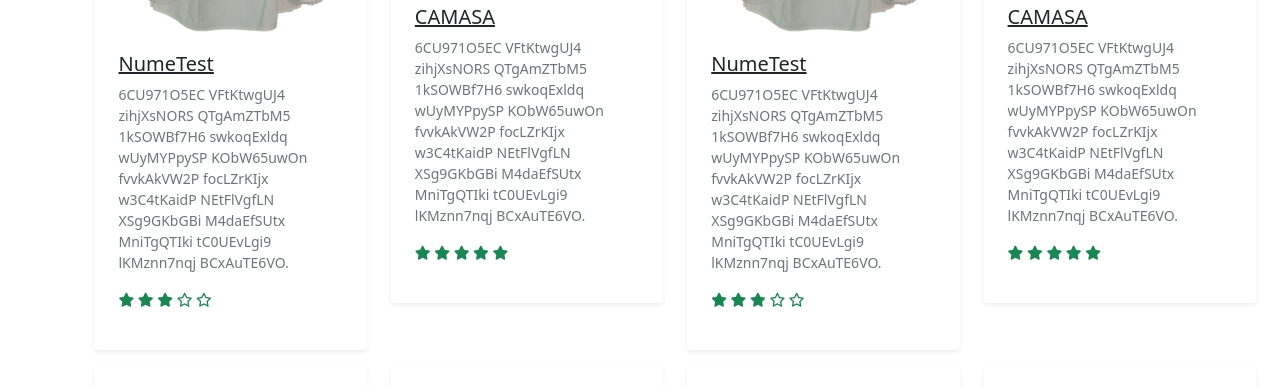
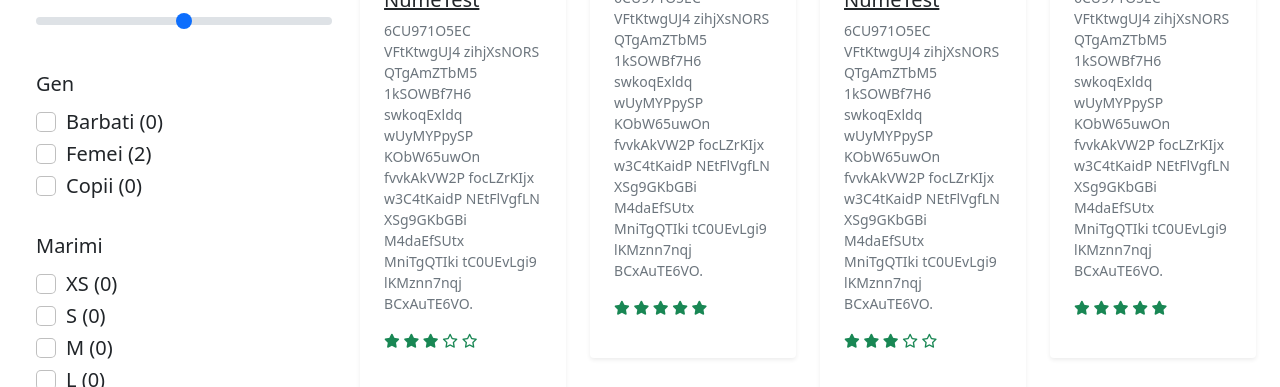
Before and after one commit to danielsofran/WebsiteTemplateDjango, a Django app: page /galerie in a window 1280 px wide. Shown: the part 347-734 px from the top of the page. Run offline with Django 4.2, Linux system fonts and the light colour scheme; data comes from the database, SQL or seed files in the repository; both versions use the stored data as it was after the commit; some libraries are stand-ins or nearby versions.

Commit message:
parte client gata

```diff
--- a/magazin/models.py
+++ b/magazin/models.py
@@ -1,5 +1,6 @@
 from django.db import models
 from django.contrib.auth.models import User as UserAdmin
+from WebsiteTemplate.settings import OwnSettings
 
 class Rating(models.Model):
     stars = models.IntegerField("Stele", default=0)
@@ -25,13 +26,13 @@ class Pret(models.Model):
 
 
 class Imagini(models.Model):
-    card = models.FileField("Card Image", upload_to="Products/", blank=False, null=True)
+    card = models.FileField("Card Image", upload_to=OwnSettings.productimagepath, blank=False, null=True)
     def __str__(self):
         return self.card.path
 
 
 class Imagine(models.Model):
-    img = models.FileField("Image", upload_to="Products/", blank=False, null=True)
+    img = models.FileField("Image", upload_to=OwnSettings.productimagepath, blank=False, null=True)
     colectie = models.ForeignKey(Imagini, related_name="ColectieImagini", blank=True, on_delete=models.CASCADE, null=True)
     def __str__(self):
         return self.img.path
--- a/magazin/static/magazin/js/utils.js
+++ b/magazin/static/magazin/js/utils.js
@@ -1,5 +1,4 @@
-function getsize()
-{
+function getsize() {
     var win = window,
         doc = document,
         docElem = doc.documentElement,
@@ -13,25 +12,20 @@ function getsize()
 function openModal() {
   document.getElementById("myModal").style.display = "block";
 }
-
 // Close the Modal
 function closeModal() {
   document.getElementById("myModal").style.display = "none";
 }
-
 var slideIndex = 1;
 showSlides(slideIndex);
-
 // Next/previous controls
 function plusSlides(n) {
   showSlides(slideIndex += n);
 }
-
 // Thumbnail image controls
 function currentSlide(n) {
   showSlides(slideIndex = n);
 }
-
 function showSlides(n) {
   var i;
   var slides = document.getElementsByClassName("mySlides");
@@ -50,6 +44,7 @@ function showSlides(n) {
   // captionText.innerHTML = dots[slideIndex-1].alt;
 }
 
+// evaluare produs
 function fillStars(index){
   if(!rated) {
       for (let i = 0; i < 5; ++i) {
@@ -64,26 +59,65 @@ function fillStars(index){
       }
   }
 }
-
+function serialize(obj) {
+  var str = [];
+  for(var p in obj)
+     str.push(encodeURIComponent(p) + "=" + encodeURIComponent(obj[p]));
+  return str.join("&");
+}
+function activateAlert(text, state="success"){
+    alerttag = document.getElementById("alerteval")
+    alert(state)
+    alert(alerttag.classList.length)
+    for(let i=0;i<alerttag.classList.length;++i)
+    {
+        let cls = alerttag.classList[i]
+        if(cls.startsWith("alert-"))
+            alerttag.classList.remove(cls)
+    }
+    alerttag.classList.add("alert-"+state)
+    alerttag.classList.remove("d-none")
+    document.getElementById("alerttext").innerHTML = text
+    setTimeout(function () {document.getElementById("alerteval").classList.add("d-none")}, 5000 )
+}
 var rated = false
-
-function rateproduct(i)
-{
+function rateproduct(i) {
   if(!rated)
   {
-    rated = true
-    $.ajax({
-        type: 'GET',
-        url: window.location.href + "/rate",
-        data: {stars: i+1},
-        success: function (response) {
-            // more like a modal show here
-            alert("Multumim!")
-        },
-        error: function (response) {
-            // register error on server and contact admin
-            alert(response["responseJSON"]["error"]);
-        }
-    })
+    httpRequest = new XMLHttpRequest()
+    httpRequest.open('GET', window.location.href+"-----/rate/?"+serialize({stars: i+1}))
+    httpRequest.send()
+    httpRequest.onreadystatechange = function(){
+    // Process the server response here.
+    if (httpRequest.readyState === XMLHttpRequest.DONE) {
+      if (httpRequest.status === 200) {
+          activateAlert("<strong>Multumim!</strong> Evaluarea dvs a fost inregistrata!");
+          rated = true
+      }
+      else{
+          activateAlert('<strong>A aparut o eroare.</strong>', "danger");
+      }
+    }
+    }
   }
 }
+
+// filter
+function setprice() {
+    let range = document.getElementById("pricerange"),
+        span = document.getElementById("pretvalue");
+    span.innerText = range.value
+}
+
+function checkinput(elem, value)
+{
+    // alert(elem.getAttribute("name") + " " + value)
+    if(value.localeCompare("False") === 0){
+        if(elem.hasAttribute("checked"))
+            elem.removeAttribute("checked")
+    }
+    else{
+        if(!elem.hasAttribute("checked"))
+            elem.setAttribute("checked", "")
+    }
+}
--- a/magazin/urls.py
+++ b/magazin/urls.py
@@ -22,4 +22,5 @@ urlpatterns = [
     path("galerie", views.galerie, name="galerie"),
     path("galerie/<int:id>", views.produs, name="produs"),
     path("galerie/<int:id>/rate/", views.rateprodus, name="rateprodus"),
+    path("search", views.search, name="search"),
 ]
--- a/magazin/views.py
+++ b/magazin/views.py
@@ -1,22 +1,105 @@
 import os
 
+from django.db.models import QuerySet
 from django.shortcuts import render
 from django.http import HttpResponseRedirect
+from urllib.parse import urlencode
 
 from .models import Produs
 from WebsiteTemplate import settings
 # Create your views here.
 
 def home(request):
-    path = settings.MEDIA_ROOT + "\\SlideShow\\"
+    path = settings.OwnSettings.SlideShow.path
     files = os.listdir(path)
     slideshowimages = [f'media/SlideShow/{imgname}' for imgname in files]
-    return render(request, "home.html", {"slideshowimages": slideshowimages[1:], "range": range(1, len(slideshowimages))})
+    return render(request, "home.html", {
+        "firstimage": slideshowimages[0],
+        "slideshowimages": slideshowimages[1:],
+        "range": range(1, len(slideshowimages)),
+        **settings.OwnSettings.context(),
+    })
+
+def getlength(products, **kwargs):
+    try:
+        rez = products.filter(**kwargs)
+        try: return len(rez)
+        except: return 1
+    except Exception as e: return 0
+
+def isfilterok(produs, filter, genuri, marimi) -> bool:
+    if filter["stoc"]=="in" and produs.stoc<=0:
+        return False
+    if filter["stoc"]=="redus" and produs.pret.reducere<=0:
+        return False
+    if filter["pret_max"] is not None and produs.pret.pret_final>filter["pret_max"]:
+        return False
+    if produs.specificatii.spalaremasina==False and filter["ch_spalare"]==True:
+        return False
+
+    skip_gen = True
+    _genuri = []
+    for gen in genuri:
+        skip_gen &= not gen[2]
+        if gen[2]: _genuri.append(gen[0])
+    if not skip_gen and produs.specificatii.gen not in _genuri:
+        return False
+
+    skip_marime = True
+    _marimi = []
+    for marime in marimi:
+        skip_marime &= not marime[2]
+        if marime[2]: _marimi.append(marime[0])
+    if not skip_marime and produs.specificatii.marime not in _marimi:
+        return False
+
+    return True
 
 def galerie(request):
-    products = list(Produs.objects.filter(sters=False))
-    products = products * 12
-    return render(request, "galerie.html", {'listaproduse': products, "range5": range(1, 6)})
+    _products = Produs.objects.filter(sters=False)
+    nrprod = len(_products)
+    numemarimi = ["XS", "S", "M", "L", "XL", "XXL", "XXXL", "XXXXL", "XXXXXL"]
+    numegenuri = ["Barbati", "Femei", "Copii"]
+    marimi = []
+    genuri = []
+    try: pret = int(request.GET["pret"])
+    except: pret = None
+    try: stoc = request.GET["stoc"]
+    except: stoc="tot"
+    filtru = {
+        "stoc": stoc,
+        "pret_max": pret,
+        "ch_spalare": "spalare" in request.GET,
+    }
+    for marime in numemarimi:
+        marimi.append((marime, getlength(_products, specificatii__marime=marime), "marime"+marime in request.GET))
+    for gen in numegenuri:
+        genuri.append((gen, getlength(_products, specificatii__gen=gen), "gen"+gen in request.GET))
+
+    products = []
+    for product in _products:
+        if isfilterok(product, filtru, genuri, marimi):
+            products.append(product)
+
+    if "nume" in request.GET:
+        l = []
+        for product in products:
+            for token in request.GET['nume'].split():
+                if product.nume.casefold() in token or token in product.nume.casefold():
+                    l.append(product)
+        products = l
+
+    return render(request, "galerie.html", {
+        'listaproduse': list(products)*12,
+        'nrproduse': nrprod,
+        "range5": range(1, 6),
+        "marimi": marimi,
+        "reduse": sum(produs.pret.reducere>0 for produs in _products),
+        "prinstoc": sum(produs.stoc>0 for produs in _products),
+        "genuri": genuri,
+        **filtru,
+        **settings.OwnSettings.context(),
+    })
 
 def produs(request, id):
     produs = Produs.objects.get(id=id)
@@ -32,6 +115,7 @@ def produs(request, id):
         "allimages": images,
         "allimagesindexes": zip(images[1:], range(2, len(images)+1)),
         "range5": range(5),
+        **settings.OwnSettings.context(),
     })
 
 def rateprodus(request, id):
@@ -40,3 +124,32 @@ def rateprodus(request, id):
     produs.rating.stars += int(request.GET['stars'])
     produs.rating.save()
     return HttpResponseRedirect(f'/galerie/{id}')
+
+def search(request):
+    text = request.GET["text"]
+    products = Produs.objects.filter(sters=False)
+    numemarimi = ["XS", "S", "M", "L", "XL", "XXL", "XXXL", "XXXXL", "XXXXXL"]
+    numegenuri = ["Barbati", "Femei", "Copii"]
+    numegenuri = [x.casefold() for x in numegenuri]
+    numemarimi = [x.casefold() for x in numemarimi]
+    tokens = text.split()
+    filter = {"stoc": "tot", "nume": ""}
+    for product in products:
+        for token in tokens:
+            token = token.casefold()
+            if product.nume.casefold() in token or token in product.nume.casefold():
+                filter["nume"] += token + " "
+            for gen in numegenuri:
+                if gen == token:
+                    filter["gen"+gen[0].upper()+gen[1:]] = "on"
+            for marime in numemarimi:
+                if marime == token:
+                    filter["marime"+marime.upper()] = "on"
+            if "redus" in token or "reducere" in token:
+                filter["stoc"] = "redus"
+            try: token=int(token)
+            except: pass
+            else: filter["pret"] = int(token)
+    if filter["nume"]=="": filter.pop("nume")
+    filter = urlencode(filter)
+    return HttpResponseRedirect("/galerie?"+filter)
--- a/templates/footer.html
+++ b/templates/footer.html
@@ -1,10 +1,10 @@
 <footer class="d-flex flex-column flex-xl-row bg-dark text-white fs-4">
     <div class="p-4">
-        <strong class="text-sm-start fs-1" style="font-family: Alex Brush"> Art &nbsp;&nbsp;Traditional </strong>
-        <p class="fs-5"> Drepturi de autor © {% now "Y" %}. Toate drepturile rezervate </p>
+        <strong class="text-sm-start fs-1" style="font-family: Alex Brush"> {{ footertitle }} </strong>
+        <p class="fs-5"> {{ footercredits }} </p>
     </div>
     <div class="p-4">
-        <img src="/media/BannerR.png" class="my-auto" style="max-inline-size: 100%">
+        <img src="{{ footerimgsource }}" class="my-auto" style="max-inline-size: 100%">
     </div>
     <div class="p-5 text-center d-none d-xl-block">
         <button onclick="location.href='#'" class="fs-1 p-3 my-auto text-center fadegray"> Sus </button>
--- a/templates/galerie.html
+++ b/templates/galerie.html
@@ -12,9 +12,57 @@
 {% include 'navbar.html' %}
 
 <div class="d-flex flex-column flex-lg-row m-3">
-    <div class="p-3 flex-fill flex-shrink-1">
-{#        filtre, sortare#}
-        <p> DATA</p>
+    <div class="p-3 flex-fill flex-shrink-0 fs-5">
+        <!-- Filtre-->
+        <form class="d-flex flex-column">
+            <div class="m-1 mb-4">
+                <label class="mb-2">Disponibilitate </label>
+                <div class="form-check">
+                  <input class="form-check-input" type="radio" checked id="chtotstoc" name="stoc" value="tot">
+                  <label class="form-check-label" for="chtotstoc">Toate ({{ nrproduse }})</label>
+                </div>
+                <div class="form-check">
+                  <input class="form-check-input" type="radio" id="chinstoc" name="stoc" value="in">
+                  <label class="form-check-label" for="chinstoc">In stoc ({{ prinstoc }})</label>
+                </div>
+                <div class="form-check">
+                  <input class="form-check-input" type="radio" id="chreducere" name="stoc" value="redus">
+                  <label class="form-check-label" for="chreducere">Reduse ({{ reduse }})</label>
+                </div>
+            </div>
+            <div class="m-1 mb-4 {% if not showprice %} d-none {% endif %}">
+                <label for="pricerange" class="form-label">Pret maxim: <span id="pretvalue">{% if pret_max is not None  %} {{ pret_max }} {% endif %}</span> RON</label>
+                <input type="range" class="form-range" min="100" max="2000" step="50" id="pricerange" name="pret" onchange="setprice()" oninput="setprice()" value="{{ pret_max }}">
+            </div>
+            <div class="m-1 mb-4">
+                <label class="mb-2"> Gen</label>
+                {% for gen in genuri %}
+                <div class="form-check">
+                  <input class="form-check-input" type="checkbox" id="chgen{{ gen.0 }}" name="gen{{ gen.0 }}">
+                  <label class="form-check-label" for="chgen{{ gen.0 }}">{{ gen.0 }} ({{ gen.1 }})</label>
+                </div>
+                {% endfor %}
+            </div>
+            <div class="m-1 mb-4">
+                <label class="mb-2"> Marimi</label>
+                {% for marime in marimi %}
+                <div class="form-check">
+                  <input class="form-check-input" type="checkbox" id="chmarime{{ marime.0 }}" name="marime{{ marime.0 }}">
+                  <label class="form-check-label" for="chmarime{{ marime.0 }}">{{ marime.0 }} ({{ marime.1 }})</label>
+                </div>
+                {% endfor %}
+            </div>
+            <div class="m-1 mb-4">
+                <div class="form-check form-switch">
+                  <label class="form-check-label" for="chspalare">Spalare la masina</label>
+                  <input class="form-check-input" type="checkbox" id="chspalare" name="spalare">
+                </div>
+            </div>
+            <div class="d-flex flex-row justify-content-around m-1 mb-4 align-self-center">
+                <button type="button" class="btn btn-outline-danger me-2" onclick="location.href='/galerie'">Reseteaza</button>
+                <button type="submit" class="btn btn-outline-primary ms-2"> Filtreaza</button>
+            </div>
+        </form>
     </div>
     <div class="p-2 flex-fill">
         <div class="row row-cols-1 row-cols-sm-2 row-cols-md-3 row-cols-xl-4">
@@ -27,12 +75,32 @@
     </div>
 </div>
 
-
-{#<div class="col-2"> <br>prr<br>prr<br>prr<br>prr<br>prr<br>prr<br>prr<br>prr<br>prr<br>prr<br>prr<br>prr<br>prr<br>prr<br>prr<br>prr<br>prr<br>prr<br>prr<br>prr<br>prr<br>prr<br>prr<br>prr<br>prr<br>prr<br>prr<br>prr<br>prr<br>prr<br>prr<br>prr<br>prr<br>prr<br>prr<br>prr<br>prr<br>prr<br>prr<br>prr<br>prr<br>prr<br>prr<br>prr<br>prr<br>prr<br>prr<br>prr<br>prr<br>prr<br>prr<br>prr<br>prr<br>prr<br>prr<br>prr<br>prr<br>prr<br>prr<br>prr<br>prr<br>prr<br>prr<br>prr<br>prr<br>prr<br>prr<br>prr<br>prr<br>prr<br>prr<br>prr<br>prr<br>prr<br>prr<br>prr<br>prr<br>prr<br>prr<br>prr<br>prr</div>#}
+<script>
+    function setfilters(event){
+        // Your code to run since DOM is loaded and ready
+        {% if stoc == "tot"%}
+        checkinput(document.getElementById("chtotstoc"), "True")
+        {% elif stoc == "in" %}
+        checkinput(document.getElementById("chinstoc"), "True")
+        {% else %}
+        checkinput(document.getElementById("chreducere"), "True")
+        {% endif %}
+        {% for gen in genuri %}
+            checkinput(document.getElementById("chgen"+"{{ gen.0 }}"), "{{ gen.2 }}")
+        {% endfor %}
+        {% for marime in marimi %}
+            checkinput(document.getElementById("chmarime"+"{{ marime.0 }}"), "{{ marime.2 }}")
+        {% endfor %}
+        checkinput(document.getElementById("chspalare"), "{{ ch_spalare }}")
+    }
+    document.addEventListener("DOMContentLoaded", setfilters);
+</script>
 
 {% include 'footer.html' %}
 
 <script src="https://cdn.jsdelivr.net/npm/bootstrap@5.0.2/dist/js/bootstrap.bundle.min.js" integrity="sha384-MrcW6ZMFYlzcLA8Nl+NtUVF0sA7MsXsP1UyJoMp4YLEuNSfAP+JcXn/tWtIaxVXM" crossorigin="anonymous"></script>
 <script src="https://kit.fontawesome.com/7583353572.js" crossorigin="anonymous"></script>
+<script src="{% static "magazin/js/utils.js" %}" type="text/javascript"></script>
+
 </body>
 </html>
--- a/templates/navbar.html
+++ b/templates/navbar.html
@@ -1,6 +1,6 @@
 <nav class="navbar navbar-expand-lg navbar-light sticky-top fs-2"
-     style="background: rgba(127, 255, 212, 0.95); overflow-x: hidden">
-  <h1 class="navbar-brand my-auto px-1 ms-1 me-0" style="font-family: Alex Brush; display: block; font-size: 200%" onmousedown='return false;'>Ie &nbsp;Romanească</h1>
+     style="background: rgba{{ navbarcolor }}; ">
+  <h1 class="navbar-brand my-auto px-1 ms-1 me-0" style="font-family: Alex Brush; display: block; font-size: 200%" onmousedown='return false;'>{{ navbartitle }}</h1>
   <button class="navbar-toggler" type="button" data-bs-toggle="collapse" data-bs-target="#navbarSupportedContent" aria-controls="navbarSupportedContent" aria-expanded="false" aria-label="Toggle navigation">
     <span class="navbar-toggler-icon"></span>
   </button>
@@ -8,7 +8,7 @@
     <div class="collapse navbar-collapse" id="navbarSupportedContent">
       <ul class="navbar-nav me-auto mb-2 mb-lg-1 fs-3 text-center">
         <li class="nav-item">
-            <a class="nav-link" aria-current="page" href="/"><i class="fa fa-fw fa-home"></i>  <span class="navbartitle">Acasă</span></a>
+            <a class="nav-link" aria-current="page" href="/"><i class="fa fa-fw fa-home"></i>  Acasă</a>
         </li>
         <li class="nav-item">
             <a class="nav-link" href="/galerie"><i class="fas fa-images"></i>  Galerie</a>
@@ -23,17 +23,24 @@
           <a class="nav-link disabled" href="#" tabindex="-1" aria-disabled="true">Admin</a>
         </li>
       </ul>
-        <ul class="navbar-nav ms-auto mb-2 mb-lg-1 fs-3 text-center navbaritems">
+      <ul class="navbar-nav ms-auto mb-2 mb-lg-1 fs-3 text-center navbaritems">
         <li class="nav-item d-none">
             <a class="nav-link" aria-current="page" href="#"><span title="Login" class="navbaricon"><i class="fas fa-sign-in-alt"></i></span>  <span class="navbartitle">Login</span></a>
         </li>
-        </ul>
+      </ul>
         <div id="searchbarform ms-1">
       <form class="d-flex" >
-        <input class="form-control me-2" type="search" placeholder="Caută" aria-label="Search">
-        <button class="btn btn-outline-success" type="submit">Caută</button>
+        <input class="form-control me-2" type="search" placeholder="Caută" aria-label="Search" id="searchtext">
+        <button class="btn btn-outline-success" type="button" onclick="cauta()">Caută</button>
       </form>
         </div>
     </div>
   </div>
 </nav>
+
+<script>
+    function cauta(){
+        let text = document.getElementById("searchtext").value
+        window.location = "/search?text="+text
+    }
+</script>
--- a/templates/slideshow.html
+++ b/templates/slideshow.html
@@ -7,7 +7,7 @@
   </div>
   <div class="carousel-inner">
     <div class="carousel-item active">
-      <img src="/media/SlideShow/intro1.png" class="d-block w-100 slideshowimage" alt="" data-bs-interval="10000" >
+      <img src="{{ firstimage }}" class="d-block w-100 slideshowimage" alt="" data-bs-interval="{{ slideshowduration }}" >
 {#      <div class="carousel-caption d-none d-md-block mb-1">#}
 {#        <h5>First slide label</h5>#}
 {#        <p>Some representative placeholder content for the first slide.</p>#}
@@ -16,7 +16,7 @@
         {% for imgpath in slideshowimages %}
             <div class="carousel-item">
             {% with imgpath as image_static %}
-            <img src="{{ imgpath }}" class="d-block w-100 slideshowimage" data-bs-interval="10000" >
+            <img src="{{ imgpath }}" class="d-block w-100 slideshowimage" data-bs-interval="{{ slideshowduration }}" >
             {% endwith %}
 {#            <div class="carousel-caption d-none d-md-block mb-1">#}
 {#                <h5>First slide label</h5>#}
```
Also changed, not shown: WebsiteTemplate/settings.py (+51 -0 lines), templates/produs.html (+15 -11 lines), db.sqlite3, media/Banner 1.png (deleted), media/Banner.png (deleted), 3 other files.
